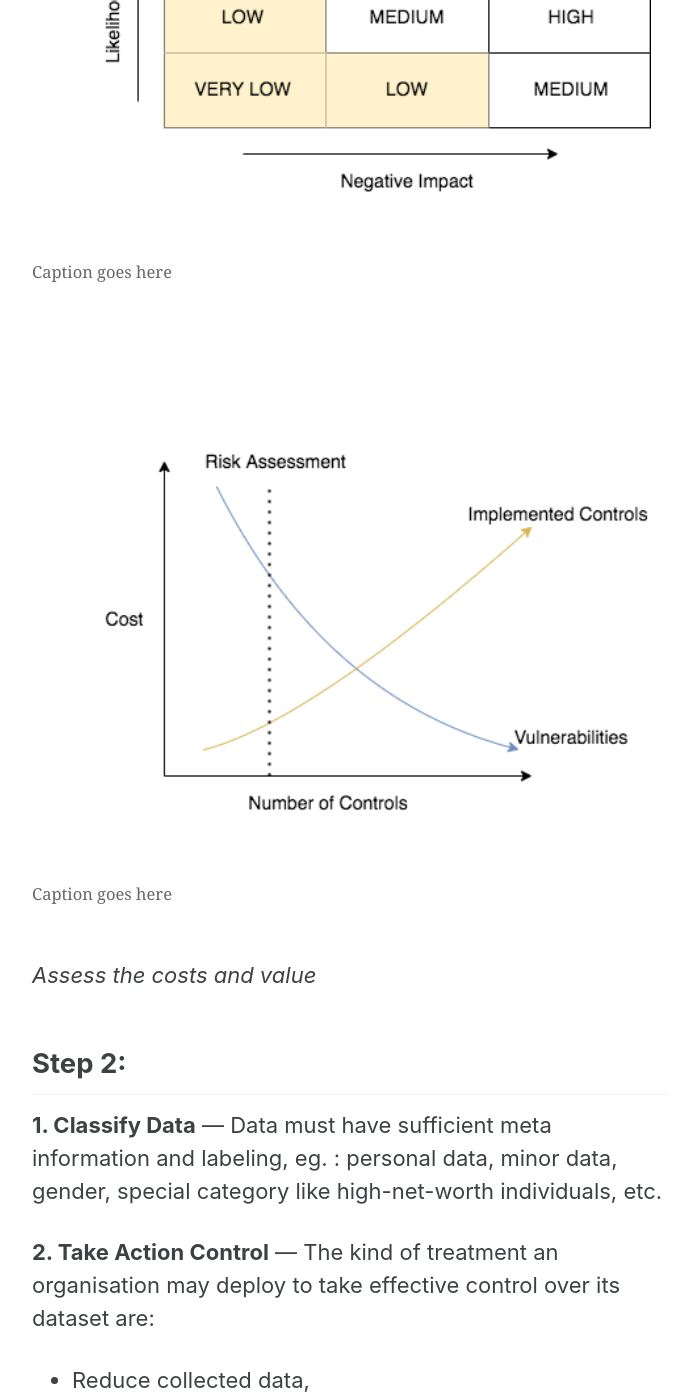
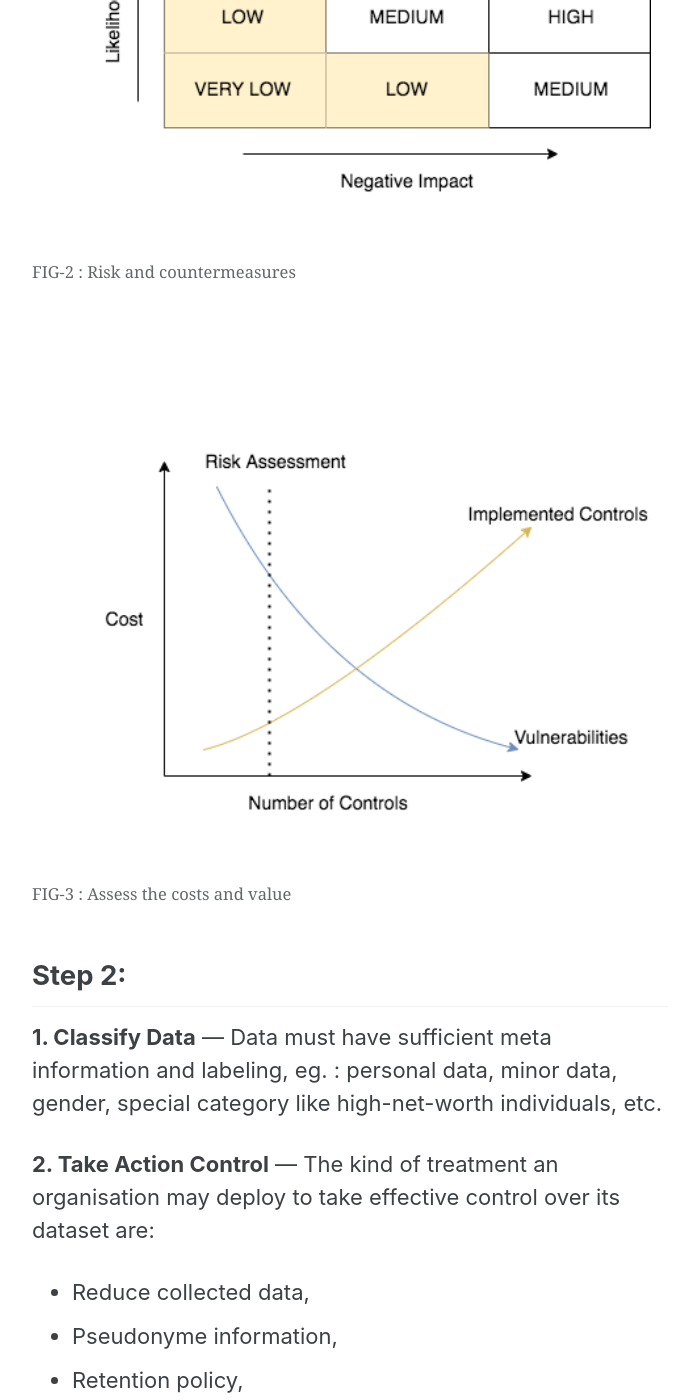
Before and after one commit to milinddeore/logits-website, a Jekyll site: the page built from _posts/2021-02-12-dataset-assessment-framework.md, in a window 1280 px wide and 1400 px high, scrolled down 2337 px. Shown: the whole window, without its empty margins (290-982 px from the left). Built offline with Jekyll 4.4.1, drawn with Linux system fonts in a browser that asks for light colours; cached includes are drawn as plain includes.

Commit message:
Update 2021-02-12-dataset-assessment-framework.md

```diff
--- a/_posts/2021-02-12-dataset-assessment-framework.md
+++ b/_posts/2021-02-12-dataset-assessment-framework.md
@@ -43,16 +43,13 @@ Used in ways that are unacceptable or unexpected.
 
 <figure class="align-left">
   <img src="/assets/images/RiskAndCountermeasures.png" alt="" title="Risk and countermeasures">
-    <figcaption>Caption goes here</figcaption>
+    <figcaption>FIG-2 : Risk and countermeasures</figcaption>
 </figure>
-
 
 <figure class="align-left">
   <img src="/assets/images/AssessTheCostsAndValue.png" alt="">
-    <figcaption>Caption goes here</figcaption>
+    <figcaption>FIG-3 : Assess the costs and value</figcaption>
 </figure>
-
-*FIG-3 : Assess the costs and value*
 
 ## Step 2:
 **1. Classify Data** — Data must have sufficient meta information and labeling, eg. : personal data, minor data, gender, special category like high-net-worth individuals, etc.
```
